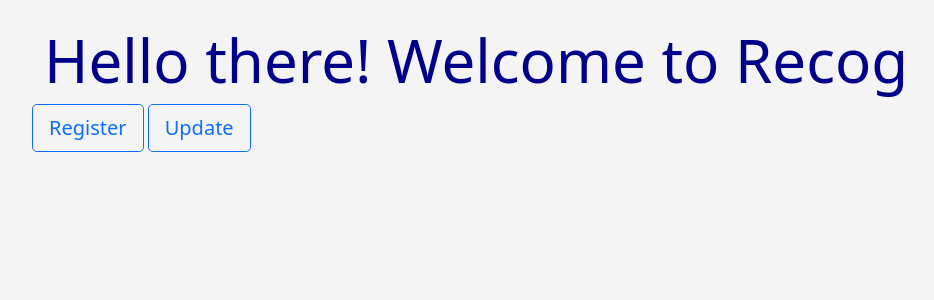
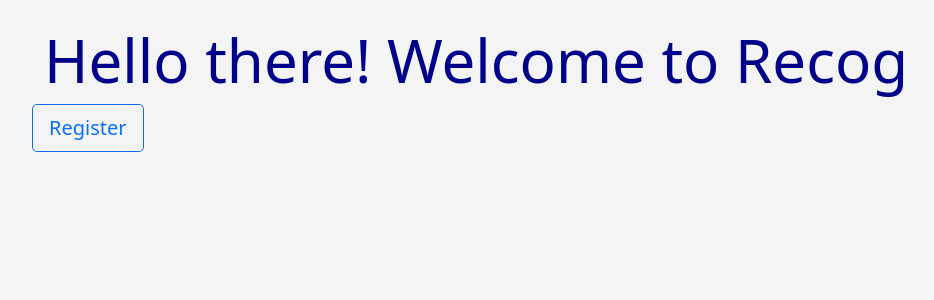
Before and after one commit to Ugo5738/recogAttendance, a Flask app: page / in a window 1280 px wide. Shown: the part 56-356 px from the top of the page, without its empty margins (50-984 px from the left). Run offline with Flask 2, Linux system fonts and the light colour scheme.

Commit message:
Updated Index.html

```diff
--- a/templates/index.html
+++ b/templates/index.html
@@ -7,7 +7,6 @@
 </div>
 <div class="d-grid gap-2 d-md-block">
     <a href="{{ url_for('register') }}" class="btn btn-outline-primary btn-lg">Register</a>
-    <a href="{{ url_for('update') }}" class="btn btn-outline-primary btn-lg">Update</a>
 </div>
 
 {% endblock %}
```
